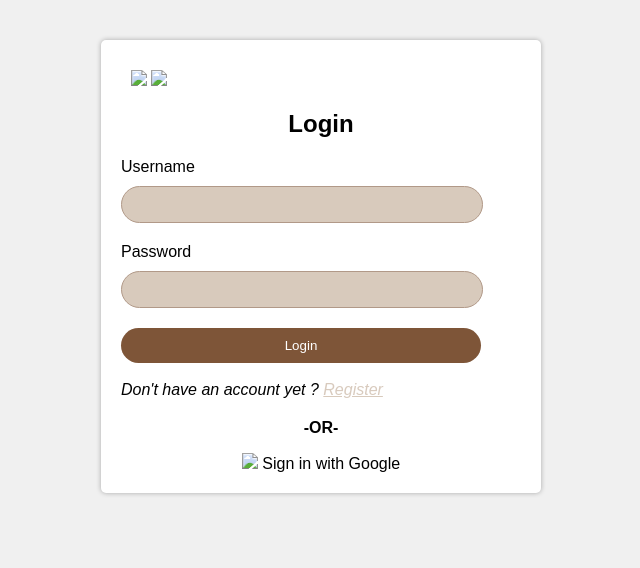
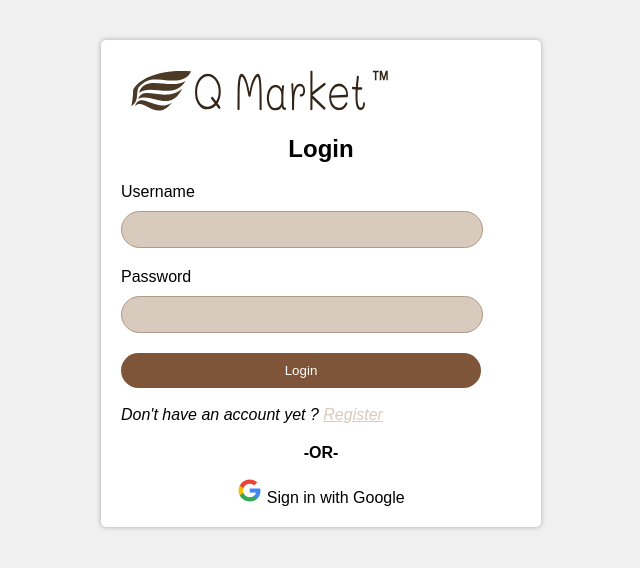
Before and after one commit to abuti7/web, a plain HTML site: page login.html in a window 1280 px wide. Shown: the whole page, without its empty margins (319-959 px from the left). Drawn offline with Linux system fonts and the light colour scheme; files that its build step writes are made by us from their sources.

Commit message:
Update login.html

```diff
--- a/login.html
+++ b/login.html
@@ -3,14 +3,14 @@
 <head>
     <meta charset="UTF-8">
     <meta name="viewport" content="width=device-width, initial-scale=1.0">
-    <link rel="stylesheet" href="css/styles.css">
+    <link rel="stylesheet" href="styles.css">
     <title>Login</title>
 </head>
 <body>
     <div class="container">
 		<div class="logo">
-<img src="img/vector1103-syt5.svg" style="height: 40px;">
-<img src="img/frame1102-0dua.svg" >
+<img src="vector1103-syt5.svg" style="height: 40px;">
+<img src="frame1102-0dua.svg" >
 		</div>
         <h2>Login</h2>
         <form id="login-form">
@@ -30,11 +30,11 @@
 		<div class="google-signup">
             <p><b>-OR-</b></p>
             <a href="#" id="google-link"> <span>
-				<img src="img/google-logo.png" style="height: 25px;">
+				<img src="google-logo.png" style="height: 25px;">
 				Sign in with Google
 			</span></a>
 		</div>
     </div>
-    <script src="Js/script.js"></script>
+    <script src="script.js"></script>
 </body>
 </html>
```
